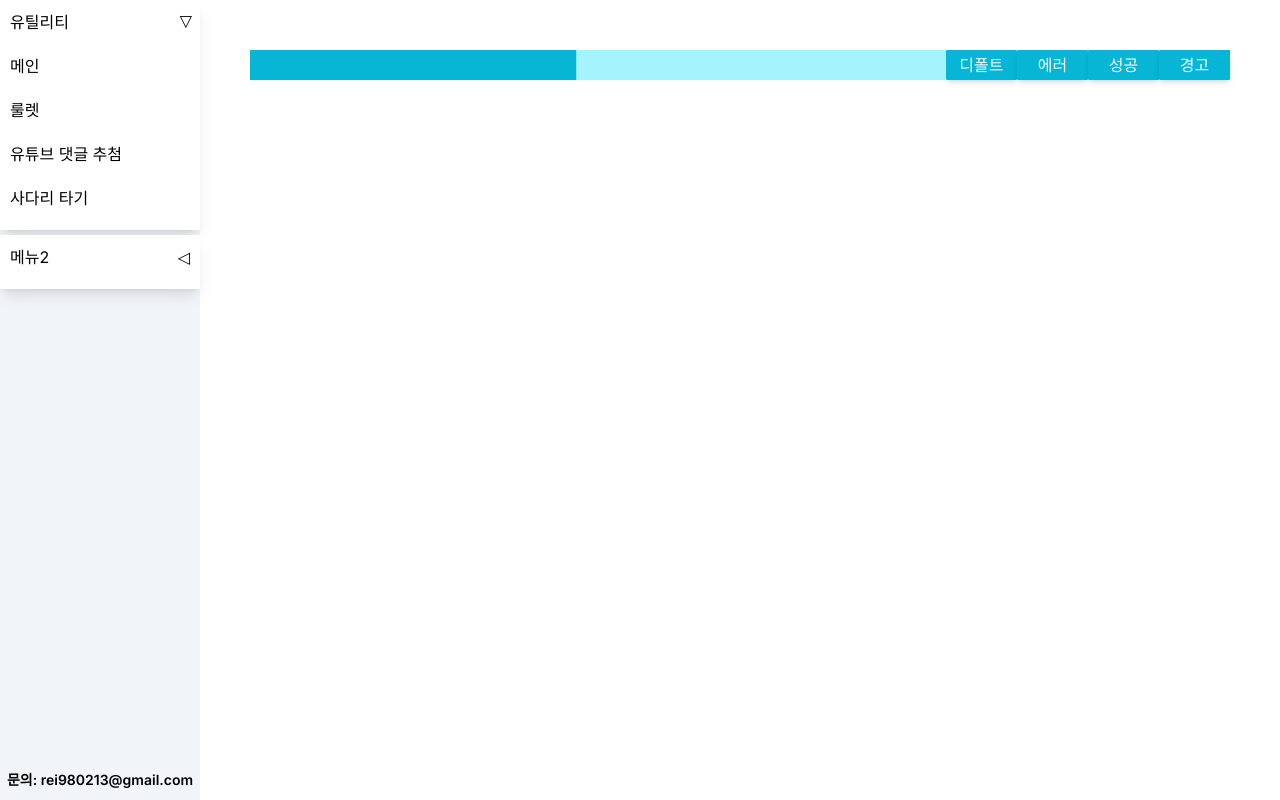
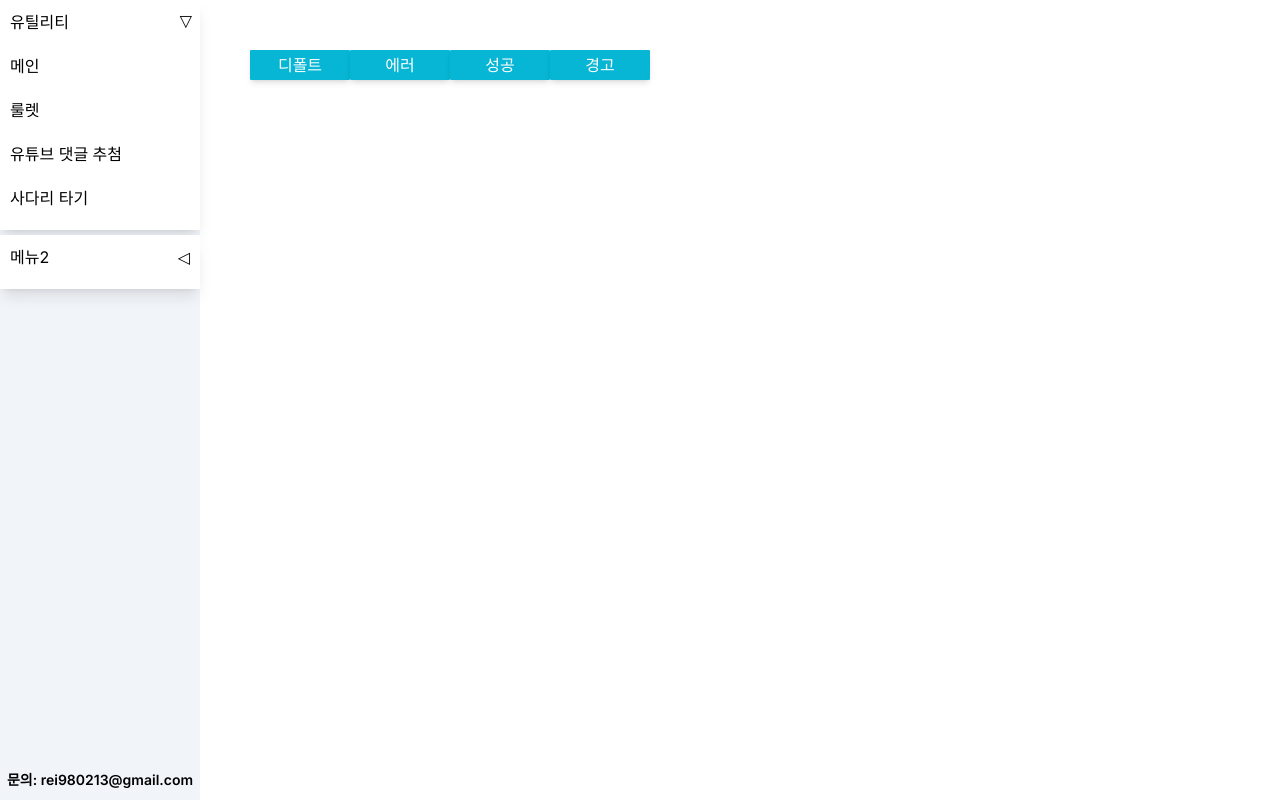
Before and after one commit to loevray/loevray-s-lab, a Next.js app: page /lab-1 in a window 1280 px wide. Built offline with nearby package versions, Linux system fonts and the light colour scheme.

Commit message:
Remove: useless files

```diff
--- a/src/app/lab-1/page.tsx
+++ b/src/app/lab-1/page.tsx
@@ -1,13 +1,11 @@
 "use client";
 
 import Button from "../ui/common/Button";
-import LinearTest from "../ui/common/progress/LinearTest";
 import toast from "../ui/common/toast/createObserver";
 
 const Page = () => {
   return (
     <div className="flex">
-      <LinearTest />
       <Button onClick={() => toast("나는 토스트").notify()}>디폴트</Button>
       <Button onClick={() => toast("나는 토스트").error()}>에러</Button>
       <Button onClick={() => toast("나는 토스트").success()}>성공</Button>
--- a/src/app/ui/common/progress/LinearTest.tsx
+++ /dev/null
@@ -1,39 +0,0 @@
-"use client";
-
-import { useEffect, useRef, useState } from "react";
-import LinearProgress from "./LinearProgress";
-
-const LinearTest = () => {
-  const [progress, setProgress] = useState(100);
-  const animationId = useRef<ReturnType<typeof requestAnimationFrame>>();
-  const startTime = useRef<number | null>(null);
-  const duration = 10000; // 10 seconds
-
-  useEffect(() => {
-    const updateProgress = (timestamp: number) => {
-      if (!startTime.current) startTime.current = timestamp;
-      const elapsed = timestamp - startTime.current;
-
-      setProgress(Math.max(100 - (elapsed / duration) * 100, 0));
-
-      if (elapsed < duration) {
-        animationId.current = requestAnimationFrame(updateProgress);
-      } else {
-        cancelAnimationFrame(animationId.current!);
-        console.timeEnd("애니메이션 시작");
-      }
-    };
-
-    animationId.current = requestAnimationFrame(updateProgress);
-    console.time("애니메이션 시작");
-
-    return () => {
-      if (animationId.current) {
-        cancelAnimationFrame(animationId.current);
-      }
-    };
-  }, [duration]);
-  return <LinearProgress value={progress} />;
-};
-
-export default LinearTest;
```
